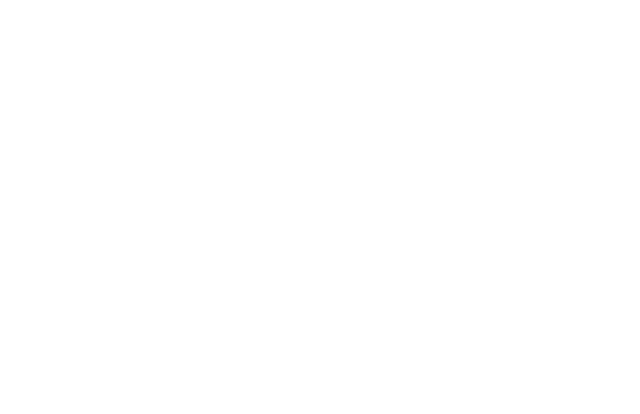
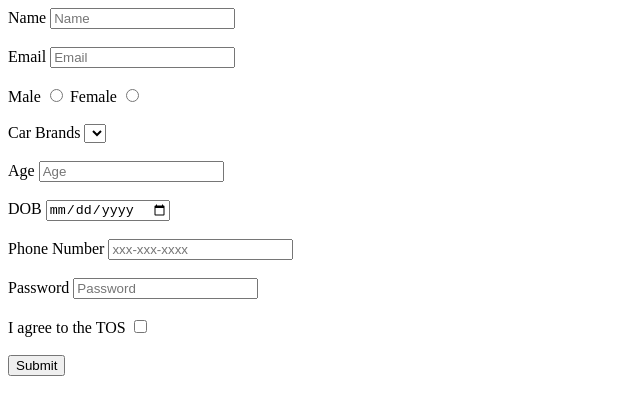
Before and after one commit to acciojob/signup-form-car-HidekiMichi, a website: page main.html in a window 1280 px wide. Shown: the whole page, without its empty margins (0-640 px from the left). Drawn offline with Linux system fonts and the light colour scheme.

Commit message:
created a submission

```diff
--- a/main.html
+++ b/main.html
@@ -8,6 +8,48 @@
 
 <body>
 	<!-- the entire body must be written by student -->
+	<form  method="post">
+		<label for=name>Name</label>
+		<input name="Name" id="name" type="text" placeholder="Name" required/>
+		<br>
+		<br>
+		<label for="email">Email</label>
+		<input name="Email" id="email" type="email" placeholder="Email" required/>
+		<br>
+		<br>
+		<lable for="gender_m">Male</lable>
+		<input name="gender" id="gender_m" type="radio" required />
+		<label for="gender_f">Female</label>
+		<input name="gender" id="gender_f" type="radio" required/>
+		<br>
+		<br>
+		<lable for="cars">Car Brands</lable>
+		<select name="Car Brands" id="cars" type="select" placeholder="--Please choose an option--" required>
+		</select>
+		<br>
+		<br>
+		<lable for="age">Age</lable>
+		<input name="Age" id="age" type="number" placeholder="Age" required />
+		<br>
+		<br>
+		<label for="dob">DOB</label>
+		<input name="DOB" id="dob" type="date" required />
+		<br>
+		<br>
+		<label for="tel">Phone Number</label>
+		<input name="Phone Number" id="tel" type="tel" placeholder="xxx-xxx-xxxx" />
+		<br>
+		<br>
+		<lable for="password">Password</lable>
+		<input name="Password" id="password" type="password" placeholder="Password" required/>
+		<br>
+		<br>
+		<label for="tos">I agree to the TOS</label>
+		<input name="I agree to the TOS" id="tos" type="checkbox" required />
+		<br>
+		<br>
+		<button type="submit"> Submit</button>
+	</form>
     <script type="text/javascript" src="./script.js">
 </script>
 
```
